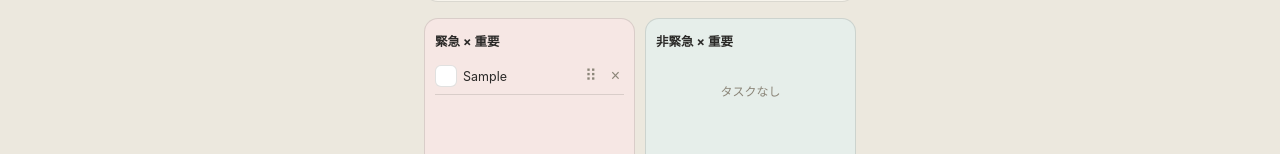
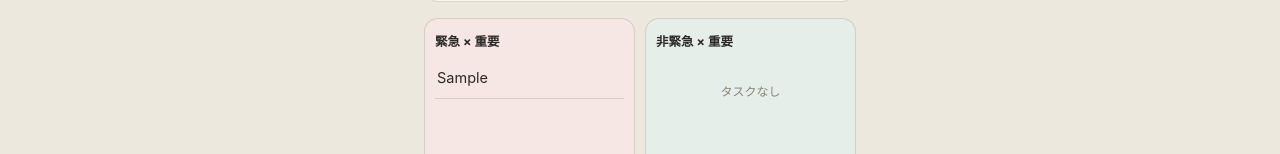
Before and after one commit to nagaisho/priority-pwa, a React (Vite) app: page / in a window 1280 px wide. Both pictures are taken after typing "Sample" into the empty fields and a click on the button "追加". Shown: the part 141-295 px from the top of the page. Built offline with nearby package versions, Linux system fonts and the light colour scheme.

Commit message:
Redesign task rows on 整理 page: remove buttons, add long-press menu and drag

```diff
--- a/src/App.jsx
+++ b/src/App.jsx
@@ -39,6 +39,9 @@ export default function PriorityMatrix() {
   const [drag, setDrag] = useState(null);
   const quadrantRefs = useRef({});
   const inputRef = useRef(null);
+  const [menu, setMenu] = useState(null);
+  const pressTimer = useRef(null);
+  const pressInfo = useRef(null);
 
   const [memoText, setMemoText] = useState("");
   const memoInputRef = useRef(null);
@@ -87,6 +90,15 @@ export default function PriorityMatrix() {
     freeNoteRef.current.style.height = freeNoteRef.current.scrollHeight + "px";
   }, [page, freeNote]);
 
+  useEffect(() => {
+    if (!menu) return;
+    function onDocPointerDown(e) {
+      if (!e.target.closest(".pm-item-menu")) setMenu(null);
+    }
+    window.addEventListener("pointerdown", onDocPointerDown);
+    return () => window.removeEventListener("pointerdown", onDocPointerDown);
+  }, [menu]);
+
   function addTask(e) {
     e.preventDefault();
     const trimmed = text.trim();
@@ -124,31 +136,82 @@ export default function PriorityMatrix() {
     return null;
   }
 
-  function handleDragStart(e, task) {
-    e.preventDefault();
-    e.currentTarget.setPointerCapture(e.pointerId);
-    setDrag({
+  function handleTaskPointerDown(e, task) {
+    const info = {
       id: task.id,
-      text: task.text,
-      x: e.clientX,
-      y: e.clientY,
-      over: findQuadrant(task.urgent, task.important).key,
-    });
+      task,
+      startX: e.clientX,
+      startY: e.clientY,
+      pointerId: e.pointerId,
+      target: e.currentTarget,
+      armed: false,
+      dragging: false,
+    };
+    pressInfo.current = info;
+    pressTimer.current = setTimeout(() => {
+      if (pressInfo.current !== info) return;
+      info.armed = true;
+      try {
+        info.target.setPointerCapture(info.pointerId);
+      } catch (err) {
+        // pointer already released; ignore
+      }
+      if (navigator.vibrate) navigator.vibrate(10);
+      setMenu({ id: task.id, x: info.startX, y: info.startY });
+    }, 450);
   }
 
-  function handleDragMove(e) {
-    if (!drag) return;
+  function handleTaskPointerMove(e) {
+    const info = pressInfo.current;
+    if (!info) return;
+    const dist = Math.hypot(e.clientX - info.startX, e.clientY - info.startY);
+    if (!info.armed) {
+      if (dist > 10) {
+        clearTimeout(pressTimer.current);
+        pressInfo.current = null;
+      }
+      return;
+    }
+    if (!info.dragging) {
+      if (dist > 10) {
+        info.dragging = true;
+        setMenu(null);
+        e.preventDefault();
+        setDrag({
+          id: info.id,
+          text: info.task.text,
+          x: e.clientX,
+          y: e.clientY,
+          over: findQuadrant(info.task.urgent, info.task.important).key,
+        });
+      }
+      return;
+    }
     e.preventDefault();
     const overKey = quadrantKeyAt(e.clientX, e.clientY);
     setDrag((d) => (d ? { ...d, x: e.clientX, y: e.clientY, over: overKey || d.over } : d));
   }
 
-  function handleDragEnd(e) {
-    if (!drag) return;
-    e.preventDefault();
-    const target = QUADRANTS.find((q) => q.key === drag.over);
-    if (target) moveTask(drag.id, target);
+  function handleTaskPointerUp(e) {
+    const info = pressInfo.current;
+    clearTimeout(pressTimer.current);
+    if (!info) return;
+    if (info.dragging) {
+      e.preventDefault();
+      setDrag((d) => {
+        const target = d && QUADRANTS.find((q) => q.key === d.over);
+        if (target) moveTask(info.id, target);
+        return null;
+      });
+    }
+    pressInfo.current = null;
+  }
+
+  function handleTaskPointerCancel() {
+    clearTimeout(pressTimer.current);
+    pressInfo.current = null;
     setDrag(null);
+    setMenu(null);
   }
 
   function addMemo(e) {
@@ -311,22 +374,28 @@ export default function PriorityMatrix() {
         }
         .pm-card-title { font-size: 12.5px; font-weight: 700; margin: 0 0 8px; }
         .pm-card-list { flex: 1; overflow-y: auto; }
-        .pm-task { padding: 6px 0; border-bottom: 1px solid var(--line); }
-        .pm-task-row { display: flex; align-items: center; gap: 6px; }
-        .pm-task-check {
-          width: 20px; height: 20px; border-radius: 6px; border: 1.5px solid var(--line);
-          flex: none; display: flex; align-items: center; justify-content: center;
-          cursor: pointer; background: #fff; font-size: 12px;
+        .pm-task {
+          padding: 10px 2px; border-bottom: 1px solid var(--line);
+          touch-action: pan-y; -webkit-touch-callout: none; -webkit-user-select: none; user-select: none;
         }
-        .pm-task-text { flex: 1; font-size: 12.5px; word-break: break-word; }
-        .pm-task-grip, .pm-task-del {
+        .pm-task-text { display: block; font-size: 14.5px; line-height: 1.4; word-break: break-word; }
+        .pm-task-grip {
           border: none; background: transparent; color: #8B8578; padding: 4px;
-          cursor: pointer; flex: none; font-size: 14px; line-height: 1;
+          cursor: grab; flex: none; font-size: 16px; line-height: 1; touch-action: none;
         }
-        .pm-task-grip { touch-action: none; cursor: grab; font-size: 16px; }
-        .pm-task-del { font-size: 16px; }
         .pm-task-dragging { opacity: 0.35; }
         .pm-empty { padding: 12px 0; font-size: 12px; color: #8B8578; text-align: center; }
+
+        .pm-item-menu {
+          position: fixed; transform: translate(-50%, -115%);
+          background: var(--ink); border-radius: 12px; overflow: hidden; z-index: 30;
+          box-shadow: 0 8px 20px rgba(0,0,0,0.3); display: flex;
+        }
+        .pm-item-menu button {
+          border: none; background: transparent; color: #F7F4EC; font-size: 13px; font-weight: 600;
+          padding: 12px 18px; cursor: pointer; white-space: nowrap;
+        }
+        .pm-item-menu button + button { border-left: 1px solid rgba(255,255,255,0.18); }
 
         .pm-card-dragover { outline: 2px dashed var(--ink); outline-offset: -2px; }
         .pm-drag-ghost {
@@ -442,27 +511,12 @@ export default function PriorityMatrix() {
                         <div
                           className={"pm-task" + (drag && drag.id === t.id ? " pm-task-dragging" : "")}
                           key={t.id}
+                          onPointerDown={(e) => handleTaskPointerDown(e, t)}
+                          onPointerMove={handleTaskPointerMove}
+                          onPointerUp={handleTaskPointerUp}
+                          onPointerCancel={handleTaskPointerCancel}
                         >
-                          <div className="pm-task-row">
-                            <div
-                              className="pm-task-check"
-                              onClick={() => completeTask(t)}
-                              role="button"
-                              tabIndex={0}
-                            />
-                            <span className="pm-task-text">{t.text}</span>
-                            <button
-                              className="pm-task-grip"
-                              onPointerDown={(e) => handleDragStart(e, t)}
-                              onPointerMove={handleDragMove}
-                              onPointerUp={handleDragEnd}
-                              onPointerCancel={handleDragEnd}
-                              aria-label="ドラッグして移動"
-                            >
-                              ⠿
-                            </button>
-                            <button className="pm-task-del" onClick={() => removeTask(t.id)}>×</button>
-                          </div>
+                          <span className="pm-task-text">{t.text}</span>
                         </div>
                       ))}
                     </div>
@@ -595,6 +649,27 @@ export default function PriorityMatrix() {
           {memoDrag.text}
         </div>
       )}
+      {menu && (
+        <div className="pm-item-menu" style={{ left: menu.x, top: menu.y }}>
+          <button
+            onClick={() => {
+              const t = tasks.find((x) => x.id === menu.id);
+              if (t) completeTask(t);
+              setMenu(null);
+            }}
+          >
+            履歴へ
+          </button>
+          <button
+            onClick={() => {
+              removeTask(menu.id);
+              setMenu(null);
+            }}
+          >
+            削除
+          </button>
+        </div>
+      )}
     </div>
   );
 }
```
